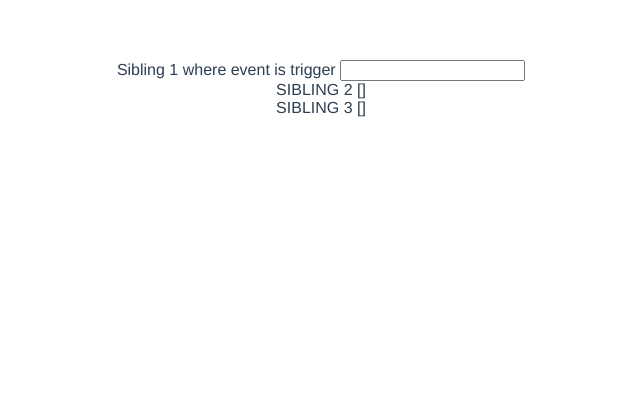
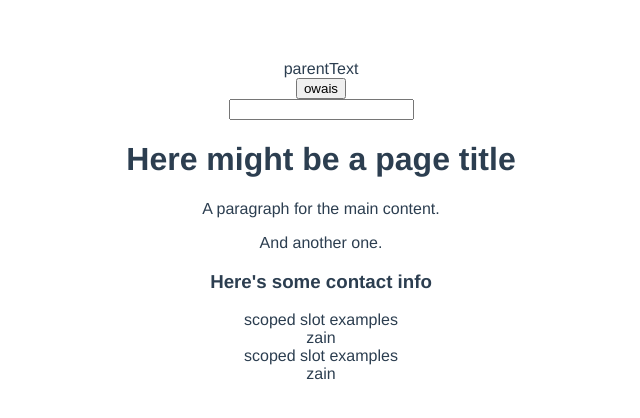
Before and after one commit to Owais897/nisum-vue-session, a Vue app: page / in a window 1280 px wide. Shown: the top 418 px of the page, without its empty margins (319-959 px from the left). Built offline with nearby package versions, Linux system fonts and the light colour scheme.

Commit message:
default/custom/scoped slot

```diff
--- a/src/App.vue
+++ b/src/App.vue
@@ -5,9 +5,10 @@
     <!-- <HandlingInputs /> -->
     <!-- <Form /> -->
     <!-- <Parent /> -->
-    <Sibling1 />
+    <!-- <Sibling1 />
     <Sibling2 />
-    <Sibling3 />
+    <Sibling3 /> -->
+    <Slots />
   </div>
 </template>
 
@@ -16,9 +17,10 @@
 // import HandlingInputs from "./components/handlingInputs.vue";
 // import Form from "./components/Form.vue";
 // import Parent from "./components/Parent.vue";
-import Sibling1 from "./components/Sibling1.vue";
-import Sibling2 from "./components/Sibling2.vue";
-import Sibling3 from "./components/Sibling3.vue";
+// import Sibling1 from "./components/Sibling1.vue";
+// import Sibling2 from "./components/Sibling2.vue";
+// import Sibling3 from "./components/Sibling3.vue";
+import Slots from "./components/Slots.vue";
 
 export default {
   name: "App",
@@ -27,9 +29,10 @@ export default {
     // HandlingInputs,
     // Form,
     // Parent,
-    Sibling1,
-    Sibling2,
-    Sibling3,
+    // Sibling1,
+    // Sibling2,
+    // Sibling3,
+    Slots,
   },
 };
 </script>
--- /dev/null
+++ b/src/components/SlotE1.vue
@@ -0,0 +1,11 @@
+<template>
+  <div>
+    <slot> default text</slot>
+  </div>
+</template>
+
+<script>
+export default {};
+</script>
+
+<style></style>
--- /dev/null
+++ b/src/components/SlotE2.vue
@@ -0,0 +1,13 @@
+<template>
+  <div>
+    <slot name="header"> default text Header</slot>
+    <slot> default text</slot>
+    <slot name="footer"> default text</slot>
+  </div>
+</template>
+
+<script>
+export default {};
+</script>
+
+<style></style>
--- /dev/null
+++ b/src/components/SlotE3.vue
@@ -0,0 +1,25 @@
+<template>
+  <div>
+    scoped slot examples
+    <br />
+    <slot name="scoped" :user1="user1" :user2="user2"> {{ user1.name }}</slot>
+  </div>
+</template>
+
+<script>
+export default {
+  name: "Slots3",
+  data() {
+    return {
+      user1: {
+        name: "owais",
+      },
+      user2: {
+        name: "zain",
+      },
+    };
+  },
+};
+</script>
+
+<style></style>
--- /dev/null
+++ b/src/components/Slots.vue
@@ -0,0 +1,46 @@
+<template>
+  <div>
+    <SlotE1> parentText </SlotE1>
+    <SlotE1> <button>owais</button> </SlotE1>
+    <SlotE1> <input type="text" /> </SlotE1>
+    <SlotE2>
+      <!-- this will go in default -->
+      <p>A paragraph for the main content.</p>
+      <p>And another one.</p>
+
+      <template #footer>
+        <h3>Here's some contact info</h3>
+      </template>
+
+      <template #header>
+        <h1>Here might be a page title</h1>
+      </template>
+    </SlotE2>
+    <SlotE3>
+      <template #scoped="user">
+        {{ user.user2.name }}
+      </template>
+    </SlotE3>
+    <SlotE3>
+      <template #scoped="{user2}">
+        {{ user2.name }}
+      </template>
+    </SlotE3>
+  </div>
+</template>
+
+<script>
+import SlotE1 from "./SlotE1.vue";
+import SlotE2 from "./SlotE2.vue";
+import SlotE3 from "./SlotE3.vue";
+export default {
+  name: "Slots",
+  components: {
+    SlotE1,
+    SlotE2,
+    SlotE3,
+  },
+};
+</script>
+
+<style></style>
```
Also changed, not shown: 1 other file (tests, documents, lock files or other folders).
